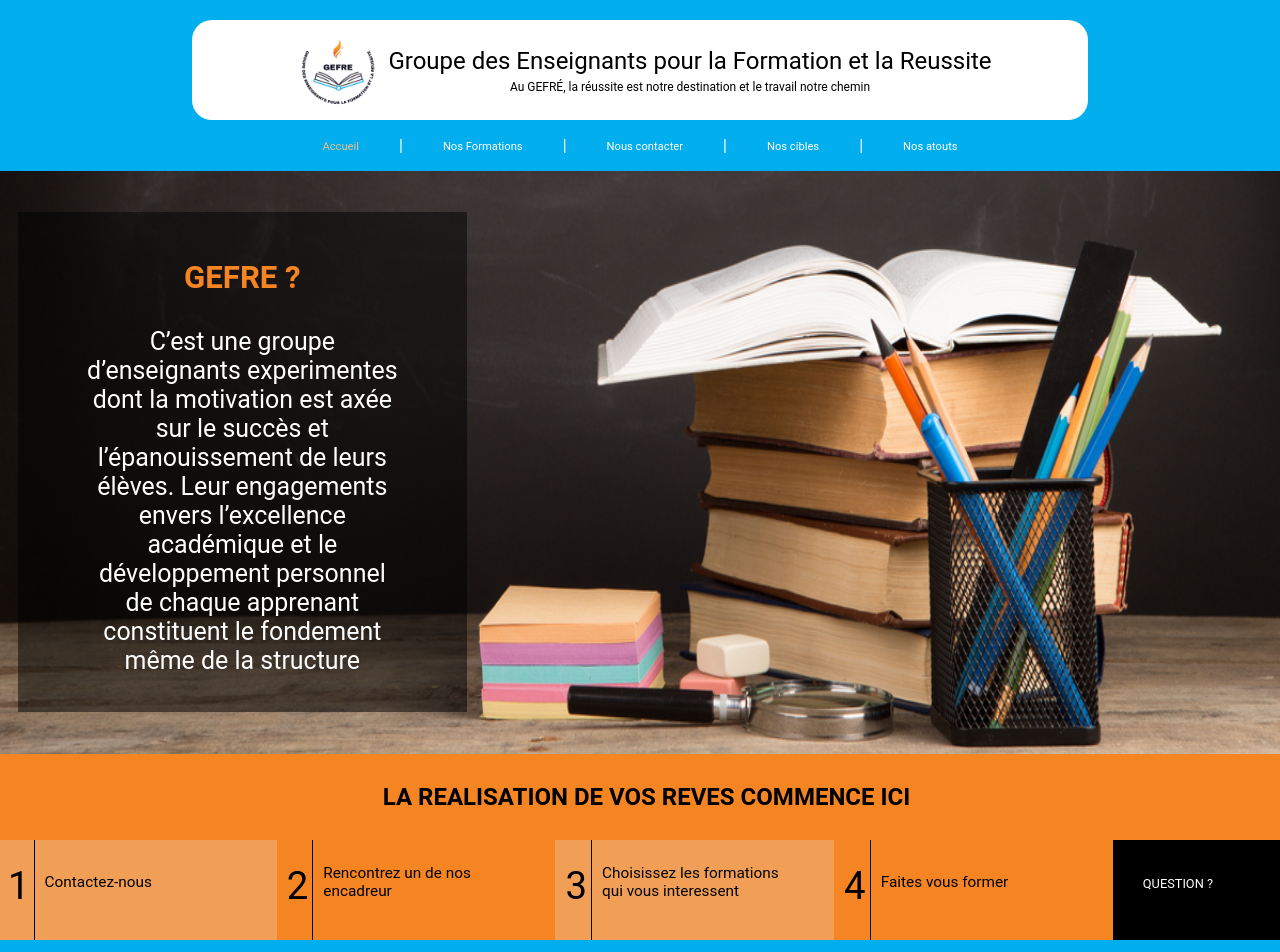
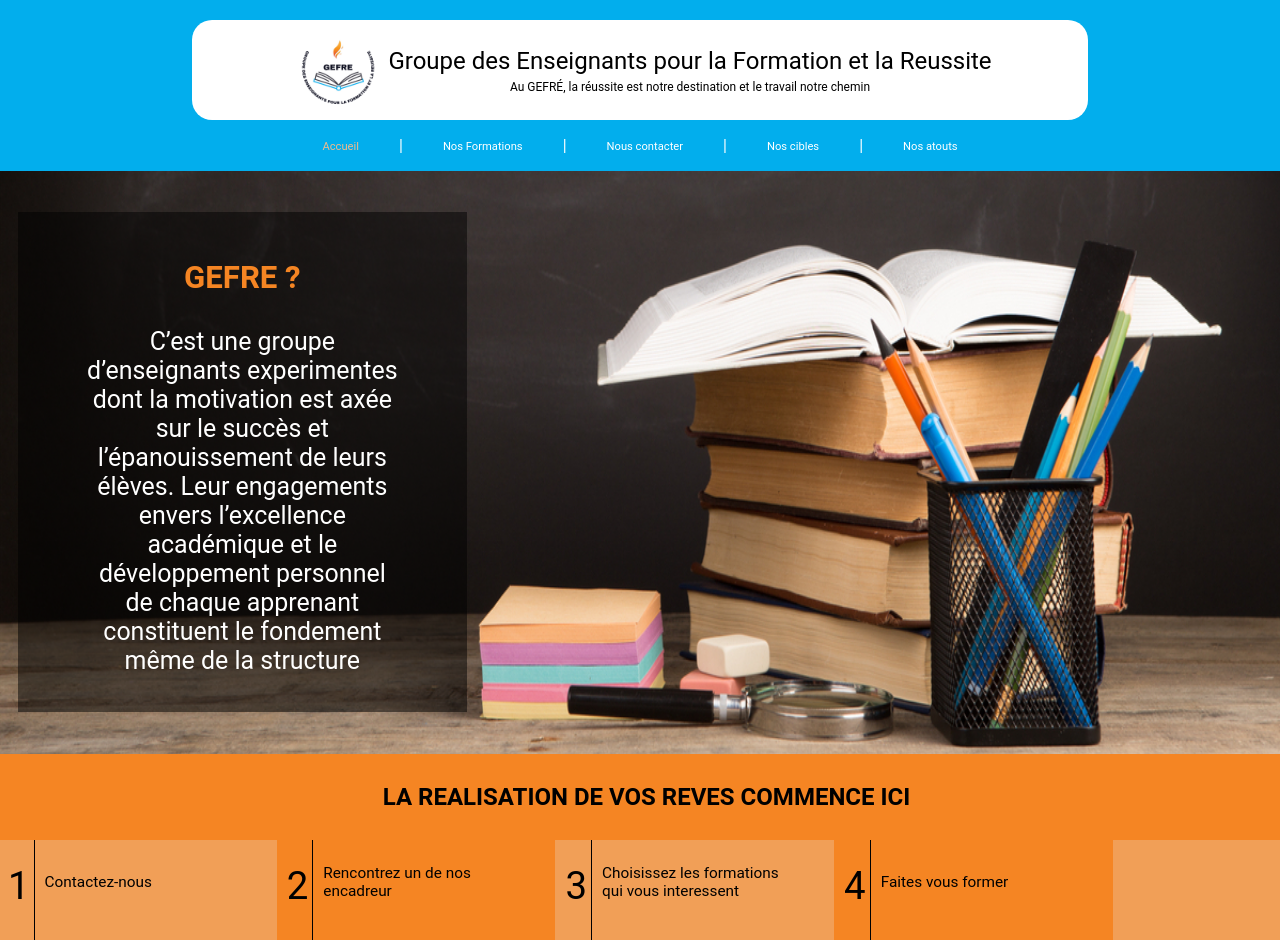
Before and after one commit to FOKO-KENMOGNE-Wilfried/GEFRE, a React (Vite) app: page / in a window 1280 px wide. Shown: the top 952 px of the page. Built offline with nearby package versions, Linux system fonts and the light colour scheme.

Commit message:
The version (2.1) -- I've modifie the design of the home page

```diff
--- a/src/components/header/index.jsx
+++ b/src/components/header/index.jsx
@@ -2,7 +2,7 @@ import styled from "styled-components";
 import colors from "../../utils/style";
 import {  NavLink } from "react-router-dom";
 import { useEffect, useState } from "react";
-import cross from "../../assets/icon/cross2.png";
+import cross from "../../assets/icon/cross.png";
 import menu from "../../assets/icon/menu.png";
 import logo from "../../assets/img/logo.png";
 import "./style.css"
@@ -159,7 +159,7 @@ const StyleMenuImg2 = styled.img`
     width: 40px;
     height: 40px;
     z-index: 1;
-    transform: rotate(45deg);
+    filter: invert(1);
 `
 const StyledHeader = styled.div`
     display: flex;
--- a/src/pages/Home/index.jsx
+++ b/src/pages/Home/index.jsx
@@ -10,6 +10,7 @@ const StyledMainDiv = styled.div`
     margin-bottom: 70px;
     margin-left: -10px;
     margin-right: -8px;
+    padding-bottom: 100px;
     @media only screen and (max-width: 1783px){
         margin-top: 171px;
     }
@@ -165,23 +166,69 @@ const StyledStep3 = styled(NavLink)`
     display: flex;
     flex-direction: row;
     align-items: center;
-    height: 100px;
+    height: 10px;
+    padding-top: 40px;
+    padding-bottom: 20px;
     padding-right: 20px;
     font-size: 1em;
     background-color: black;
     padding-left: 50px;
     color: ${colors.four};
     text-decoration: none;
+    position: relative;
+    top: 115%;
+    right: 40vw;
+    border-radius: 20px;
     transition:
-    color 0.5s,
-    background-color 0.5s;
+    color 0.3s,
+    padding-top 0.3s,
+    padding-bottom 0.3s,
+    border-radius 0.3s,
+    margin-bottom 0.3s,
+    margin-top 0.3s,
+    background-color 0.3s;
+    width: 90px;
+
     &:hover{
-        background-color: ${colors.four};
+        margin-bottom: 15px;
+        font-weight: bold;
+        border-radius: 10px;
+        margin-top: 10px;
+        padding-top: 30px;
+        padding-bottom: 10px;
         color: black;
-        //opacity: 0.5;
+        background-color: ${colors.third};
     }
     @media only screen and (max-width: 704px){
         font-size: 1.5em;
+        display: flex;
+        flex-direction: row;
+        align-items: center;
+        height: 100px;
+        padding-right: 20px;
+        background-color: black;
+        padding-left: 50px;
+        color: ${colors.four};
+        text-decoration: none;
+        transition:
+        color 0.5s,
+        background-color 0.5s;
+        padding-top: 0px;
+        padding-bottom: 0px;
+        position: relative;
+        top: 0;
+        right: 0;
+        border-radius: 0px;
+        width: 100%;
+        &:hover{
+            background-color: ${colors.four};
+            color: black;
+            //opacity: 0.5;
+        }
+        @media only screen and (max-width: 704px){
+            font-size: 1.5em;
+        }
+
     }
 `
 
@@ -205,27 +252,16 @@ const StyledStepP = styled.p`
 const StyledStepP2 = styled.p`
     margin-top: 0px;
     margin-left: -20px;
-    @media only screen and (max-width: 1243px){
-        margin-left: -30px;
-    }
-    @media only screen and (max-width: 1120px){
-        font-size: 0.9em;
-    }
-    @media only screen and (max-width: 1000px){
-        font-size: 0.8em;
-        margin-left: -35px;
-    }
-    @media only screen and (max-width: 890px){
-        font-size: 0.8em;
-        margin-left: -40px;
-    }
-    @media only screen and (max-width: 810px){
-        font-size: 0.8em;
-        margin-left: -45px;
+    @media only screen and (max-width: 1438px){
+        font-size: 1em;
+        padding-left: 10px;
     }
     @media only screen and (max-width: 740px){
-        font-size: 0.8em;
         margin-left: 0px;
+        padding-top: -50px;
+        padding-left: 0px;
+    }
+    @media only screen and (max-width: 704px){
         margin: auto;
     }
 `
--- a/src/pages/Nous_contacter/index.jsx
+++ b/src/pages/Nous_contacter/index.jsx
@@ -59,7 +59,11 @@ const StyledSubBox = styled.div`
     background-color: ${colors.five};
     padding: 30px;
     border-radius: 20px;
+    transition:
+    background-color 0.3s;
     &:hover{
+        font-weight: bold;
+        background-color: ${colors.third};
         box-shadow: 2px 2px 2px 2px #878787;
     }
     @media only screen and (max-width: 1400px){
```
